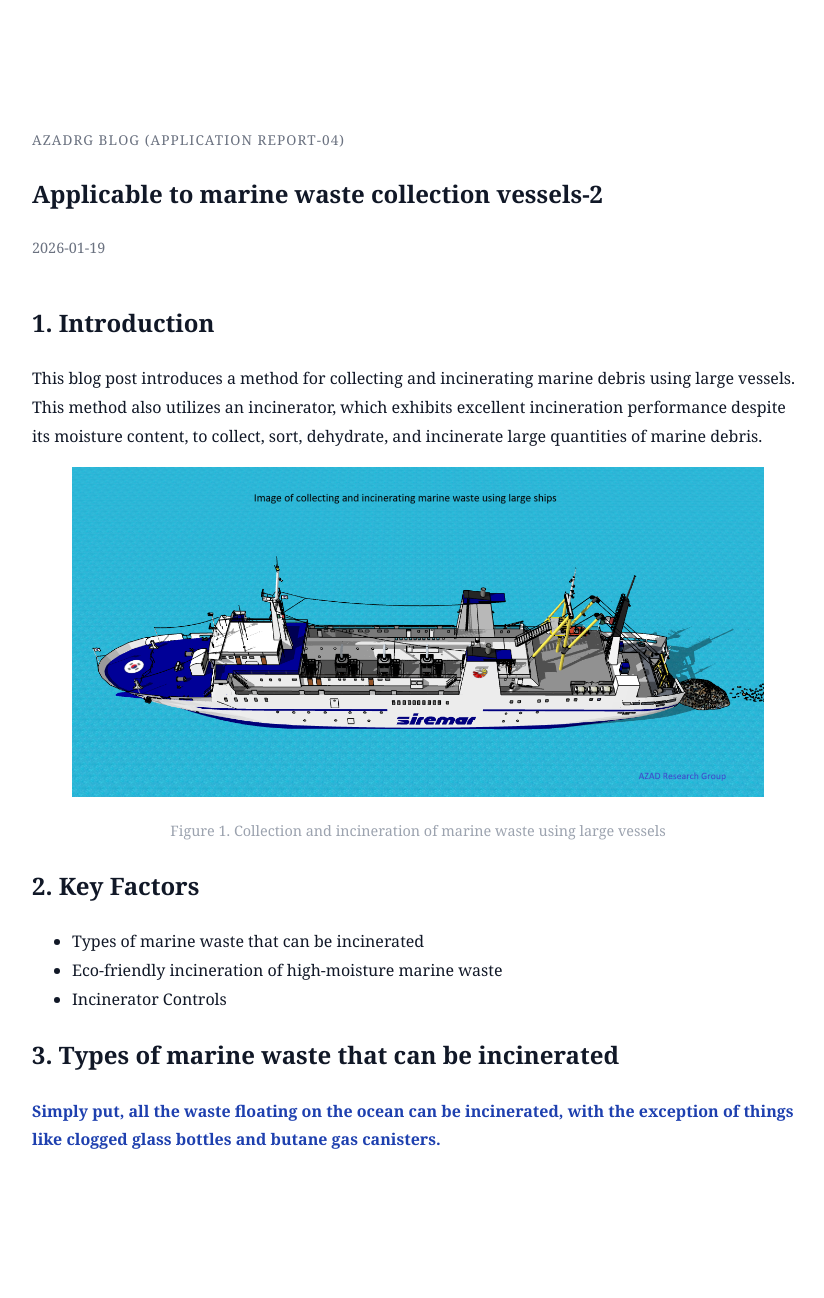
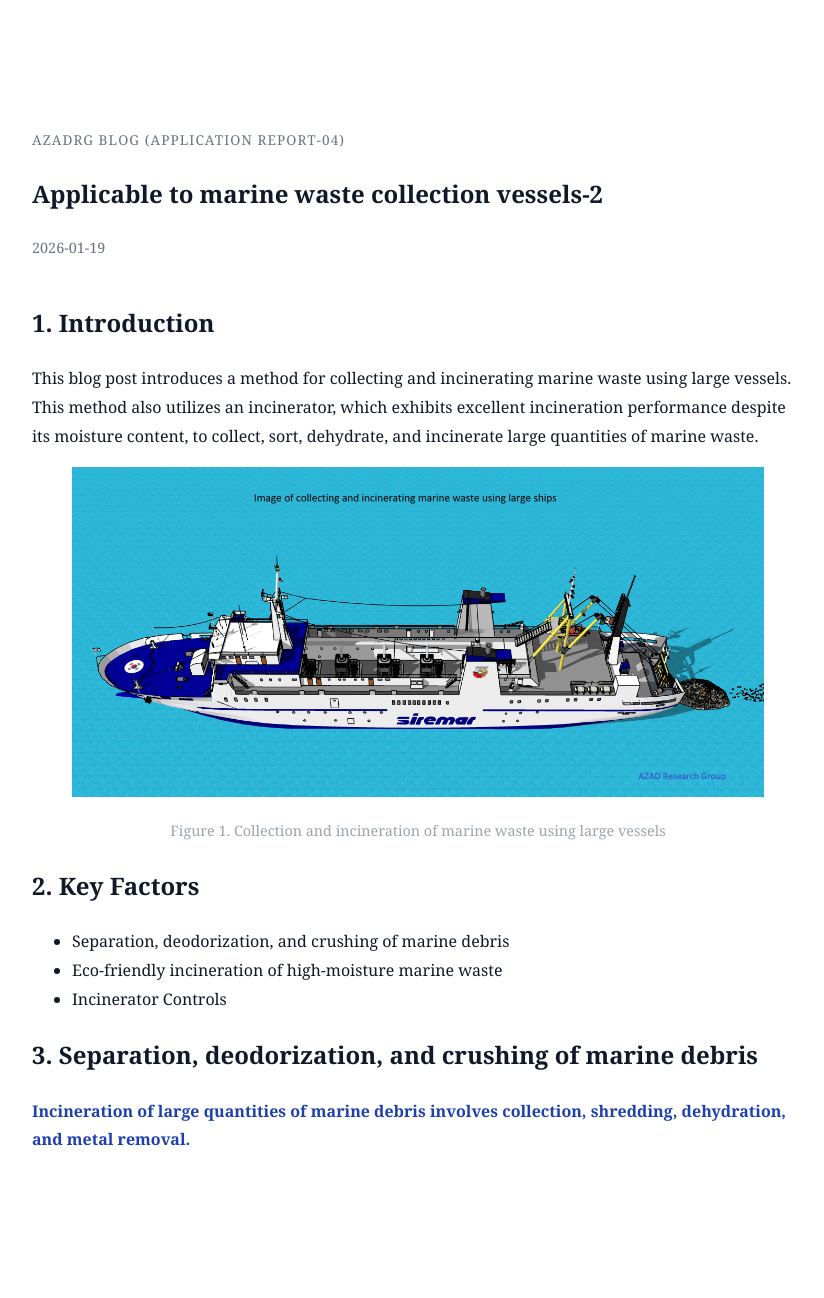
Before and after one commit to ssimsangmin49-creator/ecofriendly-polymer-compounds-incineration, a Jekyll site: the page built from _posts/2026-01-19-marine-waste-collection-vessel-large.md, in a window 1280 px wide. Shown: the whole page, without its empty margins (222-1046 px from the left). Built offline with Jekyll 4.4.1, drawn with Linux system fonts in a browser that asks for light colours.

Commit message:
Refine terminology and section titles in blog post
Updated terminology from 'marine debris' to 'marine waste' for consistency. Revised section titles and descriptions for clarity.

```diff
--- a/_posts/2026-01-19-marine-waste-collection-vessel-large.md
+++ b/_posts/2026-01-19-marine-waste-collection-vessel-large.md
@@ -28,13 +28,12 @@ despite its moisture content, to collect, sort, dehydrate, and incinerate large
 
 ## 2. Key Factors
 
-- Types of marine waste that can be incinerated
+- Separation, deodorization, and crushing of marine debris
 - Eco-friendly incineration of high-moisture marine waste
 - Incinerator Controls
 
-## 3. Types of marine waste that can be incinerated
+## 3.  Separation, deodorization, and crushing of marine debris
 
 <span style="color:#1e40af; font-weight:bold;">
-Simply put, all the waste floating on the ocean can be incinerated,
-with the exception of things like clogged glass bottles and butane gas canisters.
+Incineration of large quantities of marine debris involves collection, shredding, dehydration, and metal removal.
 </span>
```
Also changed, not shown: other parts of _posts/2026-01-19-marine-waste-collection-vessel-large.md (+2 -2 lines).
